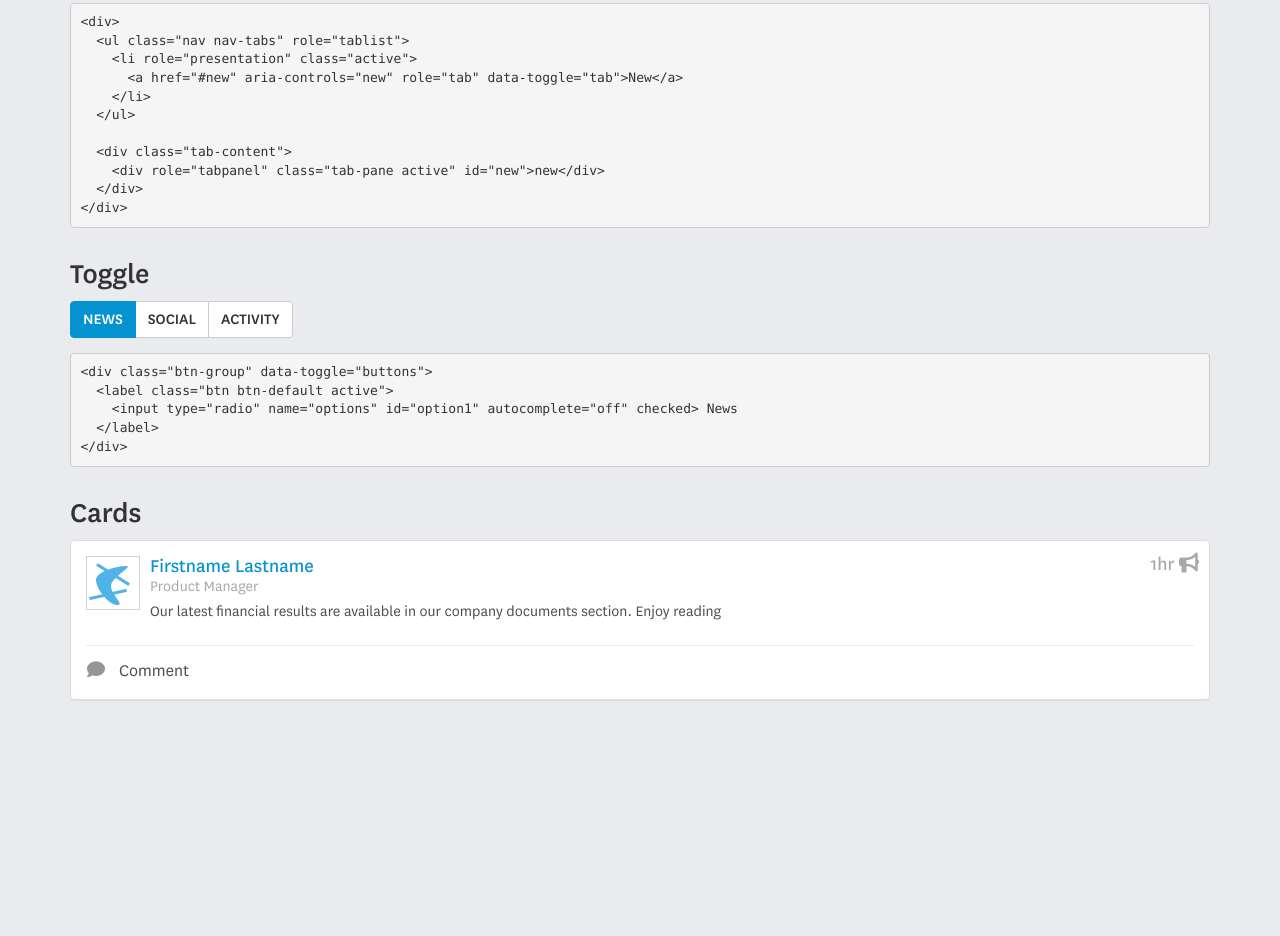
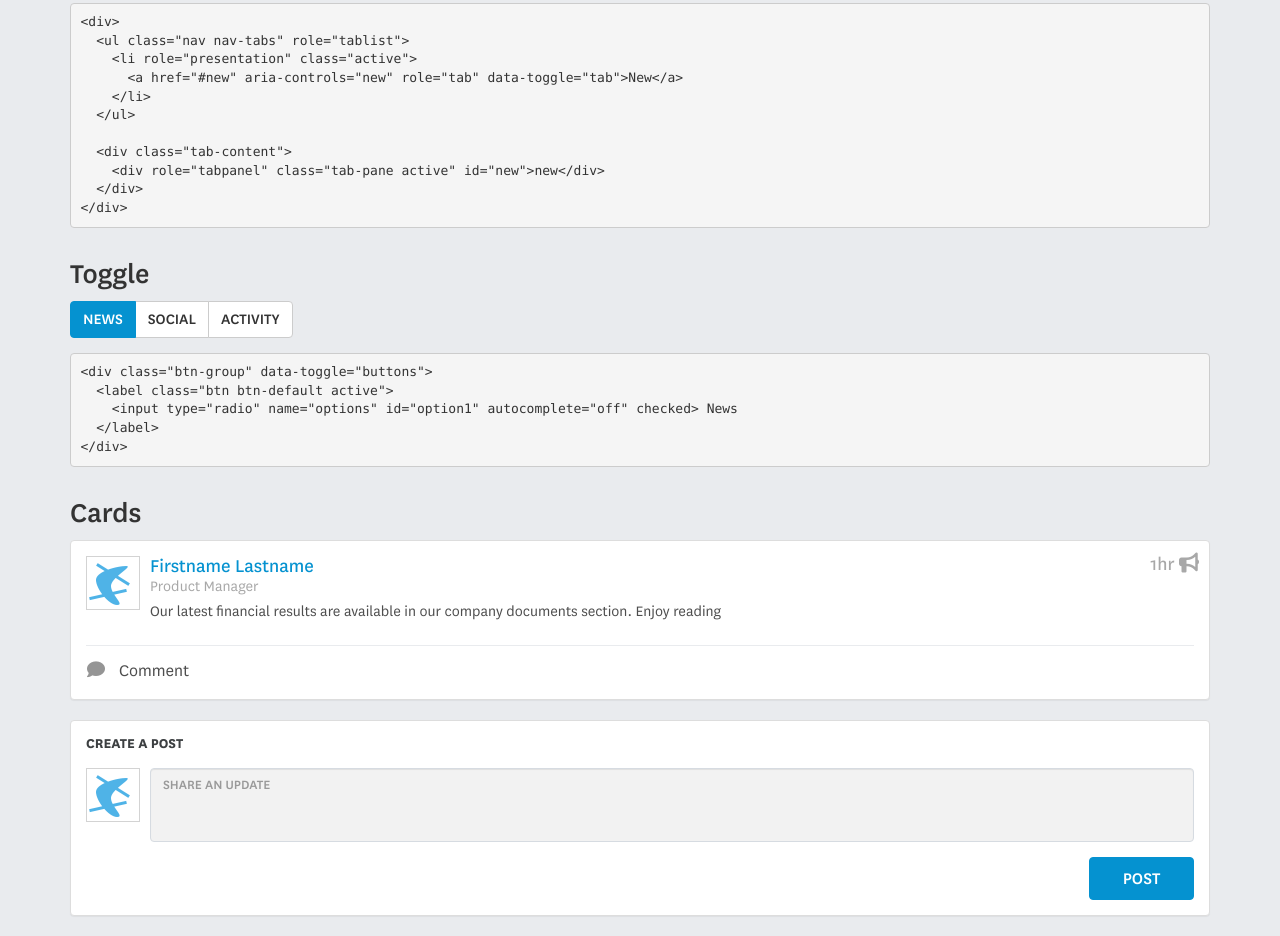
Before and after one commit to lewiscoulson/freelance, a website: page index.html in a window 1280 px wide. Shown: the part 524-1460 px from the top of the page. Before the commit the page ends 1244 px from the top, so only its background shows below. Drawn offline with nearby package versions, Linux system fonts and the light colour scheme.

Commit message:
add post comment card

```diff
--- a/index.html
+++ b/index.html
@@ -100,6 +100,25 @@
             </div>
           </div>
         </div>
+
+        <div class="panel panel-default c-card">
+          <div class="panel-body">
+            <h4 class="c-card__heading--dark">Create a post</h4>
+            <div class="media">
+              <div class="media-left">
+                <a href="#">
+                  <img class="media-object" src="/images/media-image.png" alt="" />
+                </a>
+              </div>
+              <div class="media-body">
+                <form>
+                  <textarea class="form-control" rows="3" placeholder="Share an update"></textarea>
+                  <button type="button" class="btn btn-primary pull-right">Post</button>
+                </form>
+              </div>
+            </div>
+          </div>
+        </div>
       </div>
     </div>
   </div>
--- a/scss/_fonts.scss
+++ b/scss/_fonts.scss
@@ -1,3 +1,13 @@
+@font-face {
+  font-family: 'NationalBold';
+  src: url('../fonts/NationalBold.eot'); /* IE9 Compat Modes */
+  src: url('../fonts/NationalBold.eot?#iefix') format('embedded-opentype'), /* IE6-IE8 */
+       url('../fonts/NationalBold.woff2') format('woff2'), /* Super Modern Browsers */
+       url('../fonts/NationalBold.woff') format('woff'), /* Pretty Modern Browsers */
+       url('../fonts/NationalBold.ttf')  format('truetype'), /* Safari, Android, iOS */
+       url('../fonts/NationalBold.svg#svgFontName') format('svg'); /* Legacy iOS */
+}
+
 @font-face {
   font-family: 'NationalMedium';
   src: url('../fonts/NationalMedium.eot'); /* IE9 Compat Modes */
--- a/scss/components/_cards.scss
+++ b/scss/components/_cards.scss
@@ -6,6 +6,14 @@
     font-family: 'NationalRegular';
     font-size: 20px;
     margin-bottom: 0;
+  }
+
+  &__heading--dark {
+    color: $grey-darkest;
+    font-family: 'NationalBold';
+    font-size: 15px;
+    margin-top: 0;
+    text-transform: uppercase;
   }
 
   &__sub-heading {
@@ -45,4 +53,12 @@
     right: 10px;
     top: 10px;
   }
+
+  textarea {
+    background: #f2f2f2;
+    border: 1px solid #d6dbe1;
+    margin-bottom: 15px;
+    resize: none;
+    text-transform: uppercase;
+  }
 }
```
Also changed, not shown: css/main.css.
